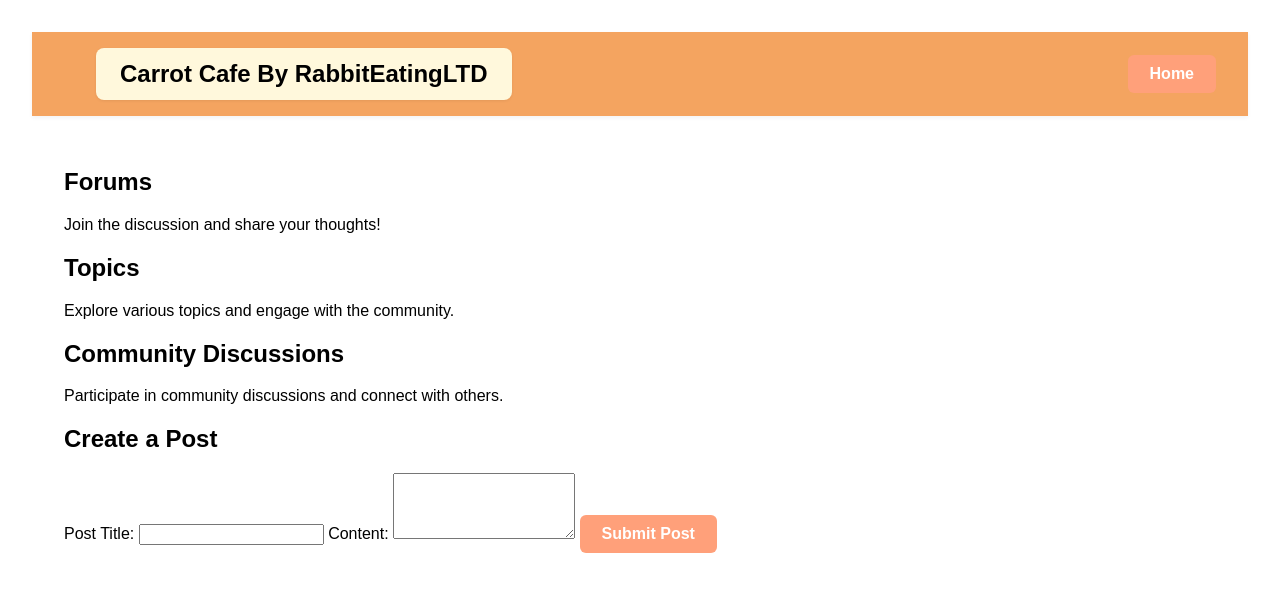
After one commit to totalylegit/RabbitEatingLTD, a Flask app: template templates/forums.html in a window 1280 px wide. The commit adds this page. Shown: the top 616 px of the page. Run offline with Flask 3, Linux system fonts and the light colour scheme; the template is opened without the code that fills it, so the values that code supplies are empty.

```diff
--- a/static/styles.css
+++ b/static/styles.css
@@ -107,3 +107,6 @@ footer {
 .action-btn:hover {
     background: #ff7f50;
 }
+html {
+    scroll-behavior: smooth;
+}
--- /dev/null
+++ b/templates/forums.html
@@ -0,0 +1,45 @@
+<!DOCTYPE html>
+<html lang="en">
+<head>
+    <meta charset="UTF-8">
+    <meta name="viewport" content="width=device-width, initial-scale=1.0">
+    <title>My Web Page</title>
+    <link rel="stylesheet" href="../static/styles.css">
+    <link rel="icon" href="../static/Sticker.png" type="image/png">
+
+<main>
+    <div class="top-bar">
+        <div class="top-bar-left">
+            <div class="brand-box">Carrot Cafe By RabbitEatingLTD</div>
+        </div>
+        <a href="../templates/index.html" class="home-btn">Home</a>
+    </div>
+    <main>
+        <section class="forums-section">
+            <h2>Forums</h2>
+            <p>Join the discussion and share your thoughts!</p>
+            <!-- Forum content goes here -->
+        </section>
+        <section class="topics-section">
+            <h2>Topics</h2>
+            <p>Explore various topics and engage with the community.</p>
+            <!-- Topics content goes here -->
+        </section>
+        <section class="community-section">
+            <h2>Community Discussions</h2>
+            <p>Participate in community discussions and connect with others.</p>
+            <!-- Community discussions content goes here -->
+        </section>
+        <section class="create-post-section">
+            <h2>Create a Post</h2>
+            <form method="POST" action="/create-post">
+                <label for="title">Post Title:</label>
+                <input type="text" id="title" name="title" required>
+
+                <label for="content">Content:</label>
+                <textarea id="content" name="content" rows="4" required></textarea>
+
+                <button type="submit" class="action-btn">Submit Post</button>
+            </form>
+        </section>
+</main>
```
Also changed, not shown: templates/homepage.html (+23 -1 lines), static/Menu.png (added).
